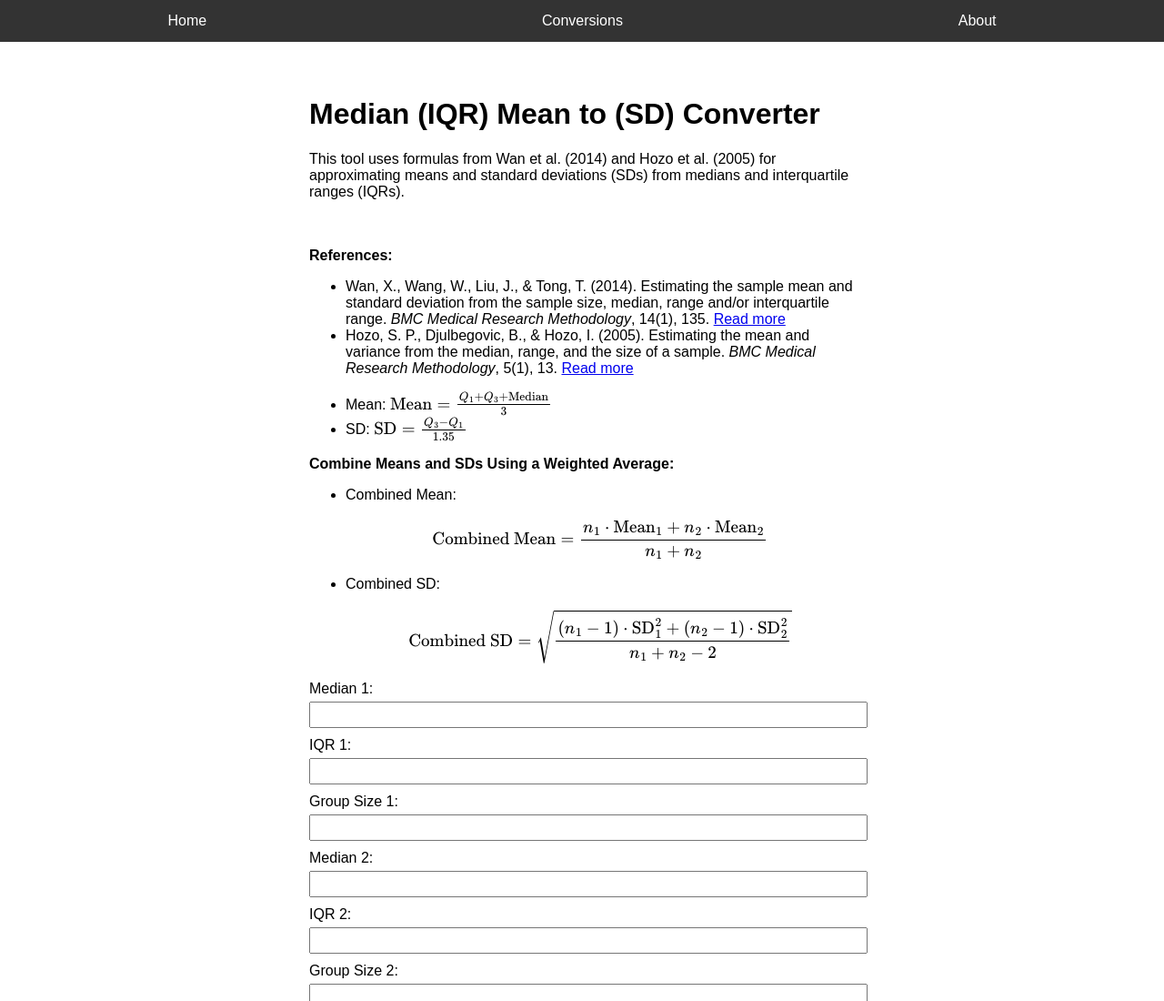
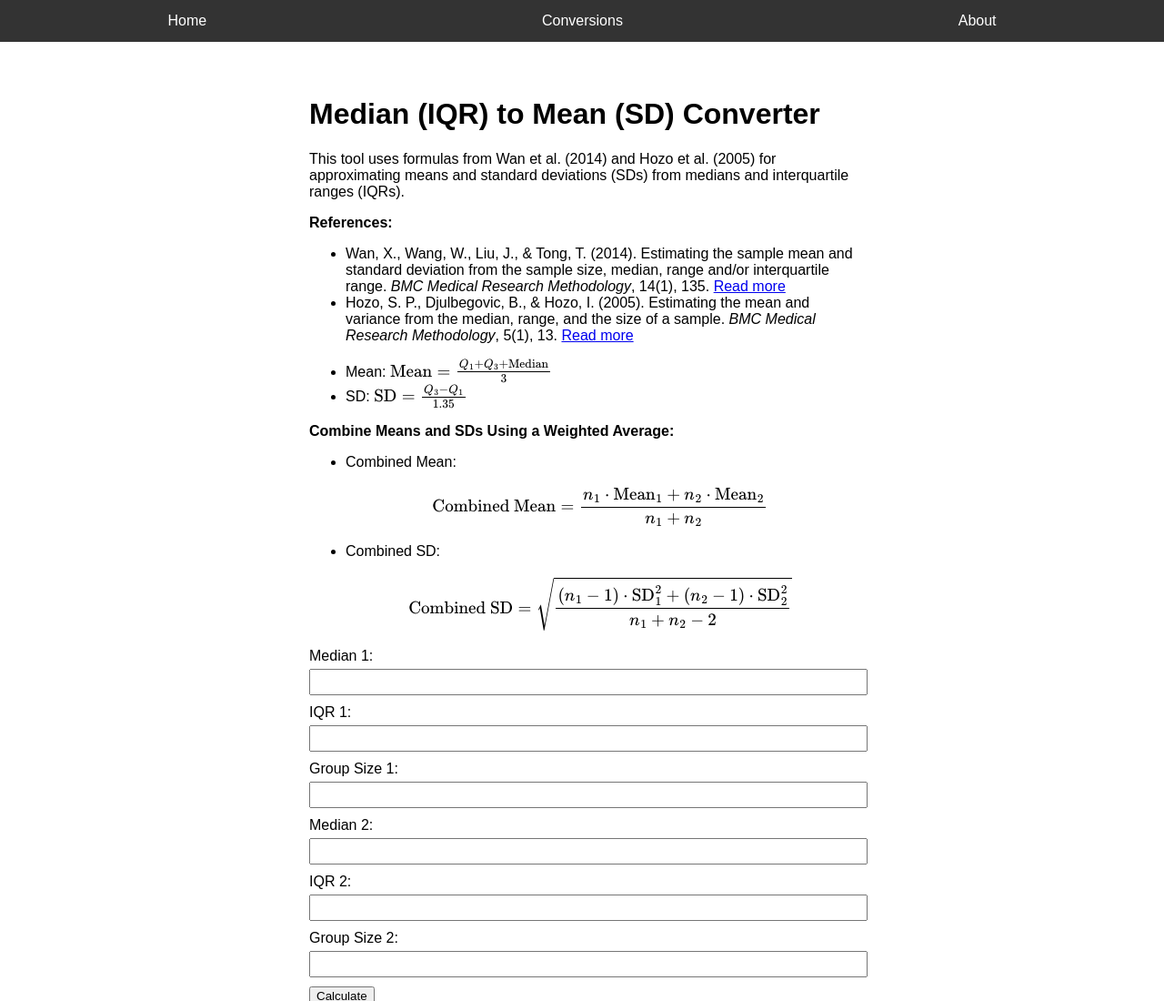
Before and after one commit to Yakobius/tools, a plain HTML site: page conversions/median-iqr.html in a window 1280 px wide. Shown: the top 1100 px of the page at 91% size. Drawn offline with nearby package versions, Linux system fonts and the light colour scheme.

Commit message:
Update median-iqr.html

```diff
--- a/conversions/median-iqr.html
+++ b/conversions/median-iqr.html
@@ -12,9 +12,9 @@
 <body>
     <div id="nav-placeholder"></div> <!-- Placeholder for the navigation menu -->
     <div class="container">
-        <h1>Median (IQR) Mean to (SD) Converter</h1>
+        <h1>Median (IQR) to Mean (SD) Converter</h1>
         <p>This tool uses formulas from Wan et al. (2014) and Hozo et al. (2005) for approximating means and standard deviations (SDs) from medians and interquartile ranges (IQRs).</p>
-        <br><br>
+
         <strong>References:</strong>
         <ul>
             <li>Wan, X., Wang, W., Liu, J., & Tong, T. (2014). Estimating the sample mean and standard deviation from the sample size, median, range and/or interquartile range. <i>BMC Medical Research Methodology</i>, 14(1), 135. <a href="https://bmcmedresmethodol.biomedcentral.com/articles/10.1186/1471-2288-14-135" target="_blank">Read more</a></li>
```
